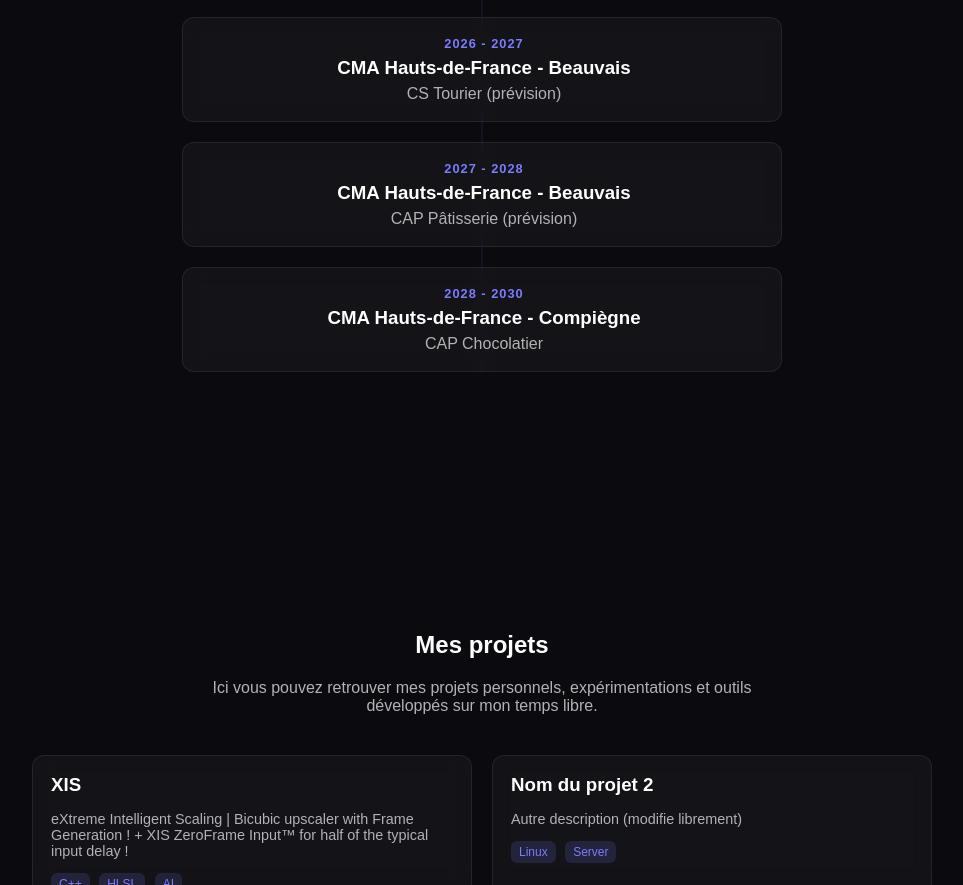
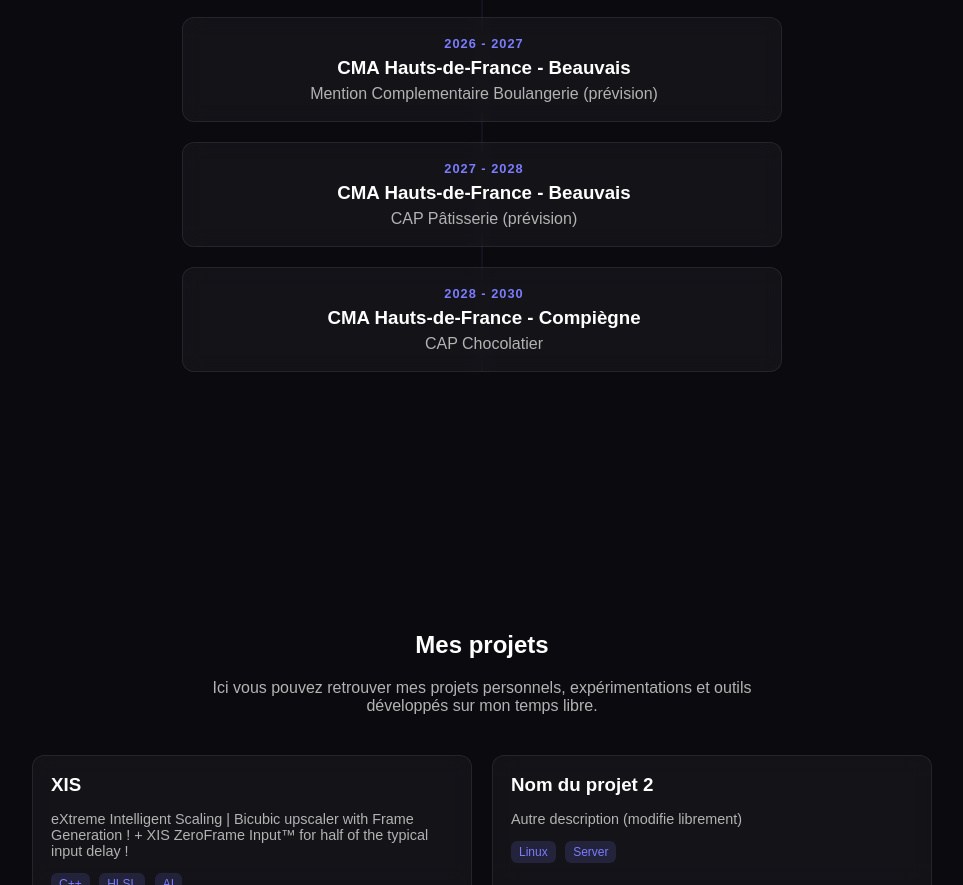
Before and after one commit to BananeRapeuse/portfolio, a plain HTML site: page index.html in a window 1280 px wide. Shown: the part 1257-2142 px from the top of the page, without its empty margins (158-1121 px from the left). Drawn offline with nearby package versions, Linux system fonts and the light colour scheme; animation ran at ten frames a second.

```diff
--- a/index.html
+++ b/index.html
@@ -342,7 +342,7 @@
     <div class="job">
       <span class="year">2026 - 2027</span>
       <h3>CMA Hauts-de-France - Beauvais</h3>
-      <p>CS Tourier (prévision)</p>
+      <p>Mention Complementaire Boulangerie (prévision)</p>
     </div>
 
     <div class="job">
```
